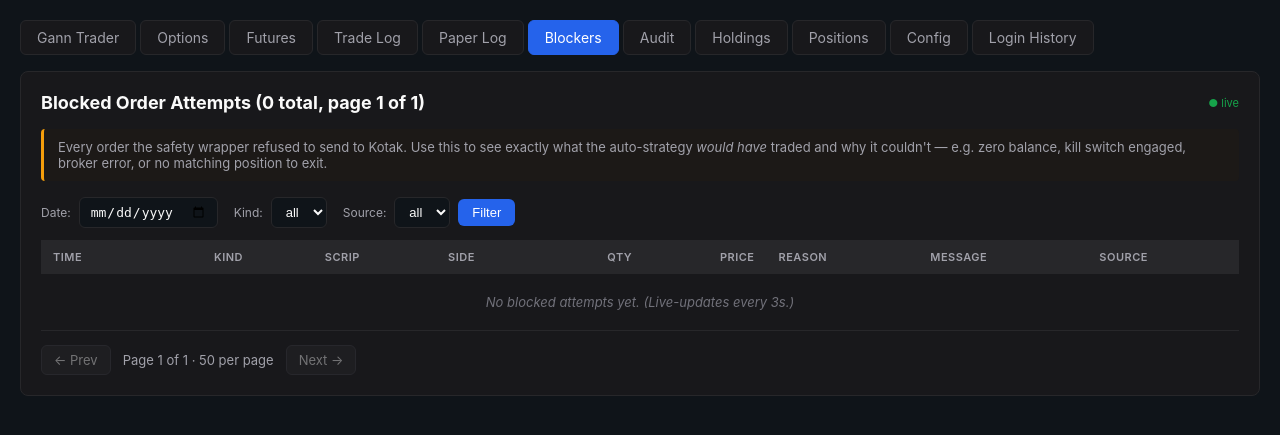
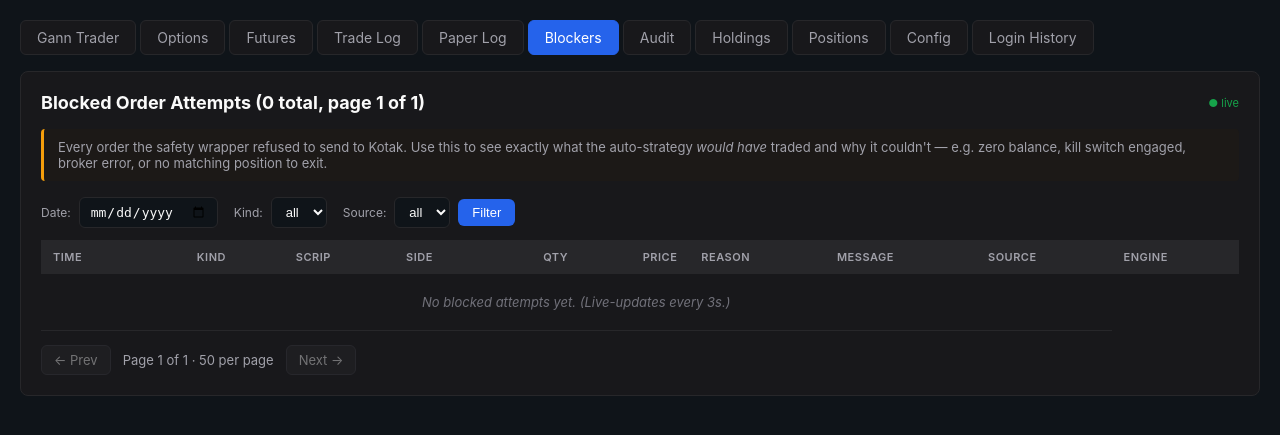
Before and after one commit to mathankj/kotak-dashboard, a Flask app: page /blockers in a window 1280 px wide. Shown: the part 66-501 px from the top of the page. Run offline with Flask 3, Linux system fonts and the light colour scheme; data that the repository does not hold is empty.

Commit message:
Phase 2d: Engine column on /trades, /paper-trades, /blockers
New 'Engine' column shows which logic engine fired the row:
  - current (open-anchored Gann; muted blue-grey pill)
  - reverse (low/high-anchored; amber pill)

Legacy rows pre-Phase-2 had no engine field — they render as 'current'
since that was the only engine then.

/blockers picks up the field both via server-side template render and
the JS poller's rowHtml so live-updated rows look identical to refreshed
ones. Same engine-pill palette across all three pages.

```diff
--- a/frontend/templates/blockers.html
+++ b/frontend/templates/blockers.html
@@ -45,6 +45,12 @@
   .pill-side-S { background: #7f1d1d; color: #fecaca; }
   .pill-source { background: #1e3a8a; color: #bfdbfe; font-size: 10px; }
   .pill-kind { background: #3f3f46; color: #d4d4d8; font-size: 10px; }
+  /* Phase 2d — engine pill: which logic engine fired the attempt.
+     'current' (open-anchored Gann) is muted blue-grey, 'reverse'
+     (low/high-anchored) is amber so it's visually distinct in a
+     screenful of mostly-current rows. */
+  .pill-engine-current { background: #334155; color: #cbd5e1; font-size: 10px; }
+  .pill-engine-reverse { background: #78350f; color: #fed7aa; font-size: 10px; }
   .empty { color: #71717a; font-style: italic; padding: 20px 0; }
   .refresh { padding: 8px 16px; background: #16a34a; color: white; border: none;
              border-radius: 6px; cursor: pointer; font-size: 14px; }
@@ -138,6 +144,7 @@
           <th>Reason</th>
           <th>Message</th>
           <th>Source</th>
+          <th>Engine</th>
         </tr>
       </thead>
       <tbody id="blkBody">
@@ -177,6 +184,11 @@
             <td><span class="reason">{{ b.get('result', '') }}</span></td>
             <td class="msg">{{ b.get('message', '') }}</td>
             <td><span class="pill pill-source">{{ b.get('source', '-') }}</span></td>
+            {# Phase 2d — engine column. Legacy rows pre-Phase-2 had no
+               engine field; render them as 'current' since that was the
+               only engine then. #}
+            {% set _eng = b.get('engine') or 'current' %}
+            <td><span class="pill pill-engine-{{ _eng }}">{{ _eng }}</span></td>
           </tr>
         {% endfor %}
       </tbody>
@@ -250,6 +262,7 @@ function rowHtml(b) {
     <td><span class="reason">${escHtml(b.result || '')}</span></td>
     <td class="msg">${escHtml(b.message || '')}</td>
     <td><span class="pill pill-source">${escHtml(b.source || '-')}</span></td>
+    <td><span class="pill pill-engine-${escHtml(b.engine || 'current')}">${escHtml(b.engine || 'current')}</span></td>
   </tr>`;
 }
 
```
Also changed, not shown: frontend/templates/paper_trades.html (+10 -0 lines), frontend/templates/trade_ledger.html (+13 -0 lines).
